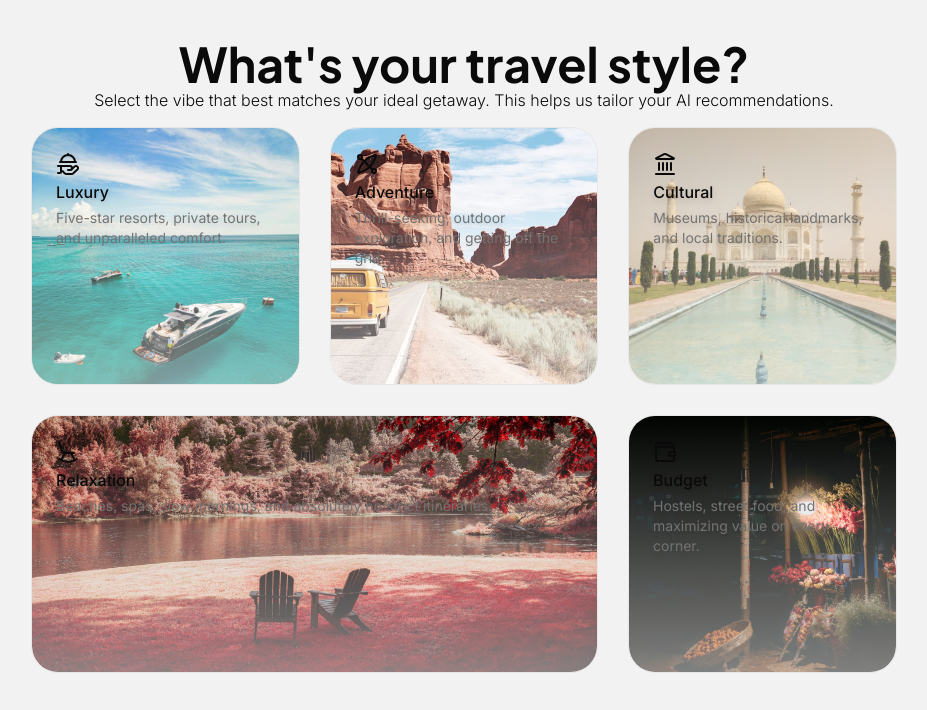
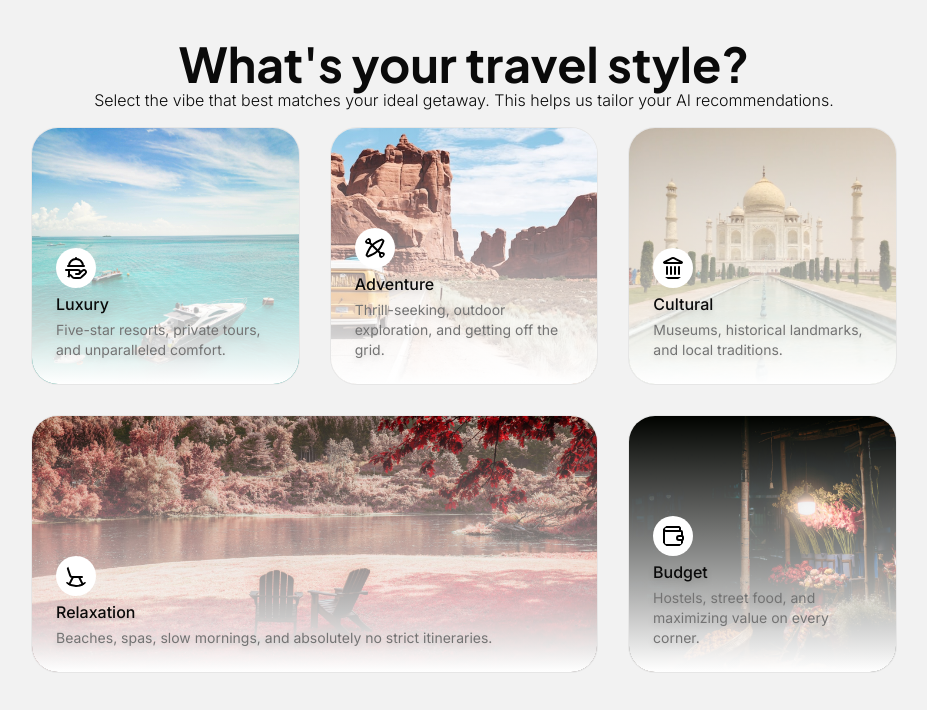
Before and after one commit to mhrafin/DestinyTripAI, a Next.js app in the folder frontend/: page / in a window 1280 px wide. Shown: the top 710 px of the page, without its empty margins (176-1103 px from the left). Built offline with nearby package versions, Linux system fonts and the light colour scheme.

Commit message:
feat: make travel style cards selectable
Wrap cards in buttons with onClick handlers and ring highlight for selected style

```diff
--- a/frontend/app/page.tsx
+++ b/frontend/app/page.tsx
@@ -1,3 +1,5 @@
+"use client";
+import { useState } from "react";
 import {
   Card,
   CardAction,
@@ -17,6 +19,7 @@ import {
 } from "lucide-react";
 
 export default function Home() {
+  const [selectedStyle, setSelectedStyle] = useState<string | null>(null);
   return (
     <section>
       <div className="flex items-center justify-center pt-10">
@@ -30,15 +33,20 @@ export default function Home() {
           </p>
           <div className="flex flex-col ">
             <div className="flex flex-col md:flex-row items-center justify-center *:h-64">
-              <Card className="m-4 grow relative overflow-hidden p-0">
-                <div className="absolute z-10 p-6 flex flex-col gap-1 text-left">
-                  <HandPlatter />
+              <button
+                onClick={() => setSelectedStyle("luxury")}
+                className={`m-4 grow ${selectedStyle === "luxury" ? "ring-4 rounded-4xl transition-all ring-black" : ""}`}
+              >
+                <Card className="h-full relative overflow-hidden p-0">
+                  <div className="absolute z-10 p-6 flex flex-col gap-1 text-left pointer-events-none bottom-0">
+                    <HandPlatter className="bg-white p-2 rounded-full w-10 h-10 text-black" />
                     <CardTitle className="drop-shadow-md">Luxury</CardTitle>
                     <CardDescription className="drop-shadow-md">
-                    Five-star resorts, private tours, and unparalleled comfort.
+                      Five-star resorts, private tours, and unparalleled
+                      comfort.
                     </CardDescription>
                   </div>
-                <div className="absolute inset-0 z-5 bg-linear-to-t from-white/50 to-transparent pointer-events-none"></div>
+                  <div className="absolute inset-0 z-5 bg-linear-to-t from-white to-transparent pointer-events-none"></div>
                   <Image
                     className="hover:scale-105 transition-transform duration-300 object-cover"
                     width={500}
@@ -47,16 +55,21 @@ export default function Home() {
                     alt="image"
                   />
                 </Card>
-              <Card className="m-4 grow relative overflow-hidden p-0">
-                <div className="absolute z-10 p-6 flex flex-col gap-1 text-left">
-                  <Kayak />
-                  <CardTitle className="drop-shadow-md">Adventure</CardTitle>
+              </button>
+              <button
+                onClick={() => setSelectedStyle("adventure")}
+                className={`m-4 grow ${selectedStyle === "adventure" ? "ring-4 rounded-4xl transition-all ring-black" : ""}`}
+              >
+                <Card className="h-full relative overflow-hidden p-0">
+                  <div className="absolute z-10 p-6 flex flex-col gap-1 text-left pointer-events-none bottom-0">
+                    <Kayak className="bg-white p-2 rounded-full w-10 h-10 text-black" />
+                    <CardTitle className="drop-shadow-md ">Adventure</CardTitle>
                     <CardDescription className="drop-shadow-md">
                       Thrill-seeking, outdoor exploration, and getting off the
                       grid.
                     </CardDescription>
                   </div>
-                <div className="absolute inset-0 z-5 bg-linear-to-t from-white/50 to-transparent pointer-events-none"></div>
+                  <div className="absolute inset-0 z-5 bg-linear-to-t from-white to-transparent pointer-events-none"></div>
                   <Image
                     className="hover:scale-105 transition-transform duration-300 object-cover h-full"
                     width={500}
@@ -65,15 +78,20 @@ export default function Home() {
                     alt="image"
                   />
                 </Card>
-              <Card className="m-4 grow relative overflow-hidden p-0">
-                <div className="absolute z-10 p-6 flex flex-col gap-1 text-left">
-                  <Landmark />
+              </button>
+              <button
+                onClick={() => setSelectedStyle("cultural")}
+                className={`m-4 grow ${selectedStyle === "cultural" ? "ring-4 rounded-4xl transition-all ring-black" : ""}`}
+              >
+                <Card className="h-full relative overflow-hidden p-0">
+                  <div className="absolute z-10 p-6 flex flex-col gap-1 text-left pointer-events-none bottom-0">
+                    <Landmark className="bg-white p-2 rounded-full w-10 h-10 text-black" />
                     <CardTitle className="drop-shadow-md">Cultural</CardTitle>
                     <CardDescription className="drop-shadow-md">
                       Museums, historical landmarks, and local traditions.
                     </CardDescription>
                   </div>
-                <div className="absolute inset-0 z-5 bg-linear-to-t from-white/50 to-transparent pointer-events-none"></div>
+                  <div className="absolute inset-0 z-5 bg-linear-to-t from-white to-transparent pointer-events-none"></div>
                   <Image
                     className="hover:scale-105 transition-transform duration-300 object-cover h-full"
                     width={500}
@@ -82,19 +100,24 @@ export default function Home() {
                     alt="image"
                   />
                 </Card>
+              </button>
             </div>
 
             <div className="flex flex-col md:flex-row items-center justify-center *:h-64 ">
-              <Card className="m-4 md:flex-auto grow relative overflow-hidden p-0">
-                <div className="absolute z-10 p-6 flex flex-col gap-1 text-left">
-                  <RockingChair />
+              <button
+                onClick={() => setSelectedStyle("relaxation")}
+                className={`m-4 grow ${selectedStyle === "relaxation" ? "ring-4 rounded-4xl transition-all ring-black" : ""}`}
+              >
+                <Card className="h-full md:flex-auto  relative overflow-hidden p-0">
+                  <div className="absolute z-10 p-6 flex flex-col gap-1 text-left  pointer-events-none bottom-0">
+                    <RockingChair className="bg-white p-2 rounded-full w-10 h-10 text-black" />
                     <CardTitle className="drop-shadow-md">Relaxation</CardTitle>
                     <CardDescription className="drop-shadow-md">
                       Beaches, spas, slow mornings, and absolutely no strict
                       itineraries.
                     </CardDescription>
                   </div>
-                <div className="absolute inset-0 z-5 bg-linear-to-t from-white/50 to-transparent pointer-events-none"></div>
+                  <div className="absolute inset-0 z-5 bg-linear-to-t from-white to-transparent pointer-events-none"></div>
                   <Image
                     className="hover:scale-105 transition-transform duration-300 object-cover object-bottom h-full"
                     width={600}
@@ -103,15 +126,21 @@ export default function Home() {
                     alt="image"
                   />
                 </Card>
-              <Card className="m-4 md:w-[267px] md:flex-none grow relative overflow-hidden p-0">
-                <div className="absolute z-10 p-6 flex flex-col gap-1 text-left">
-                  <Wallet />
+              </button>
+              <button
+                onClick={() => setSelectedStyle("budget")}
+                className={`m-4 grow ${selectedStyle === "budget" ? "ring-4 rounded-4xl transition-all ring-black" : ""}`}
+              >
+                <Card className="h-full md:w-[267px] md:flex-none  relative overflow-hidden p-0">
+                  <div className="absolute z-10 p-6 flex flex-col gap-1 text-left pointer-events-none bottom-0">
+                    <Wallet className="bg-white p-2 rounded-full w-10 h-10 text-black" />
                     <CardTitle className="drop-shadow-md">Budget</CardTitle>
                     <CardDescription className="drop-shadow-md">
-                    Hostels, street food, and maximizing value on every corner.
+                      Hostels, street food, and maximizing value on every
+                      corner.
                     </CardDescription>
                   </div>
-                <div className="absolute inset-0 z-5 bg-linear-to-t from-white/50 to-transparent pointer-events-none"></div>
+                  <div className="absolute inset-0 z-5 bg-linear-to-t from-white to-transparent pointer-events-none"></div>
                   <Image
                     className="hover:scale-105 transition-transform duration-300 object-cover object-[25%_75%] h-full"
                     width={500}
@@ -120,6 +149,7 @@ export default function Home() {
                     alt="image"
                   />
                 </Card>
+              </button>
             </div>
           </div>
         </div>
```
Lines whose indentation alone changed are shown as unchanged.
